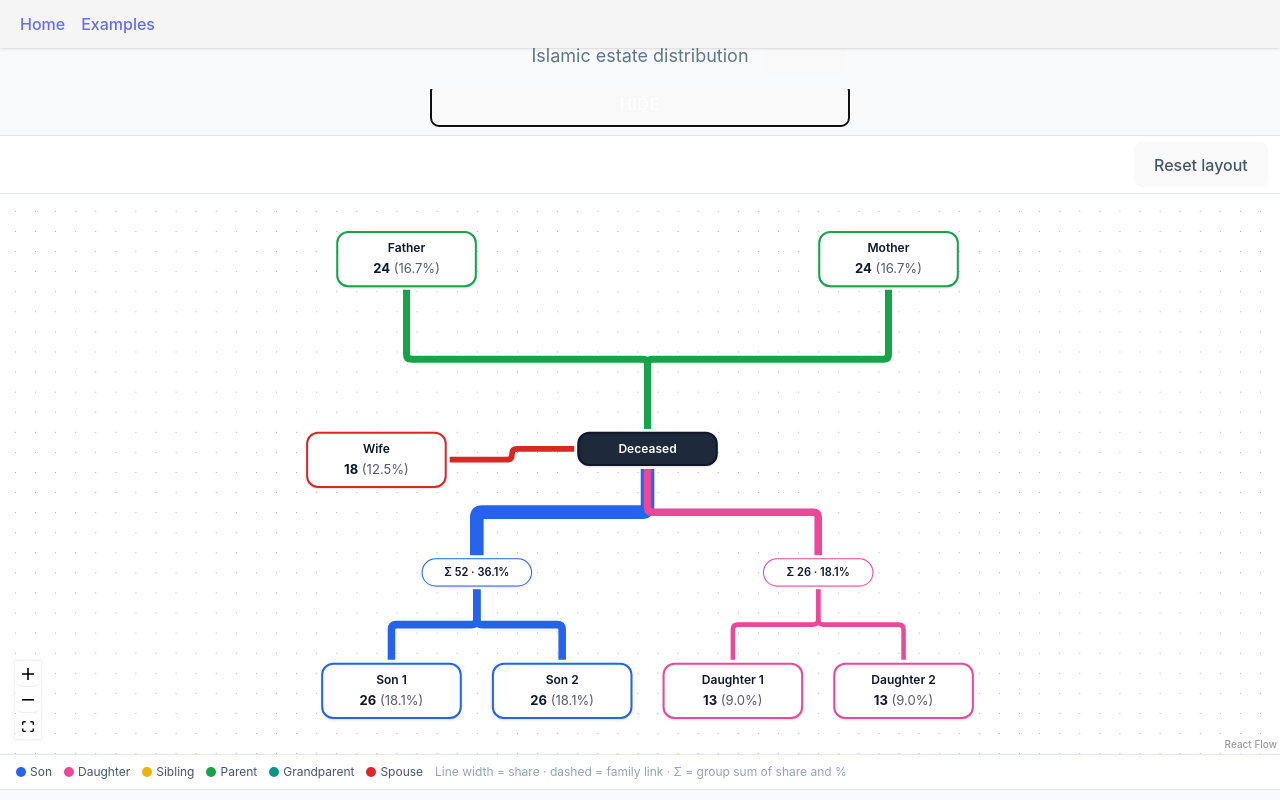
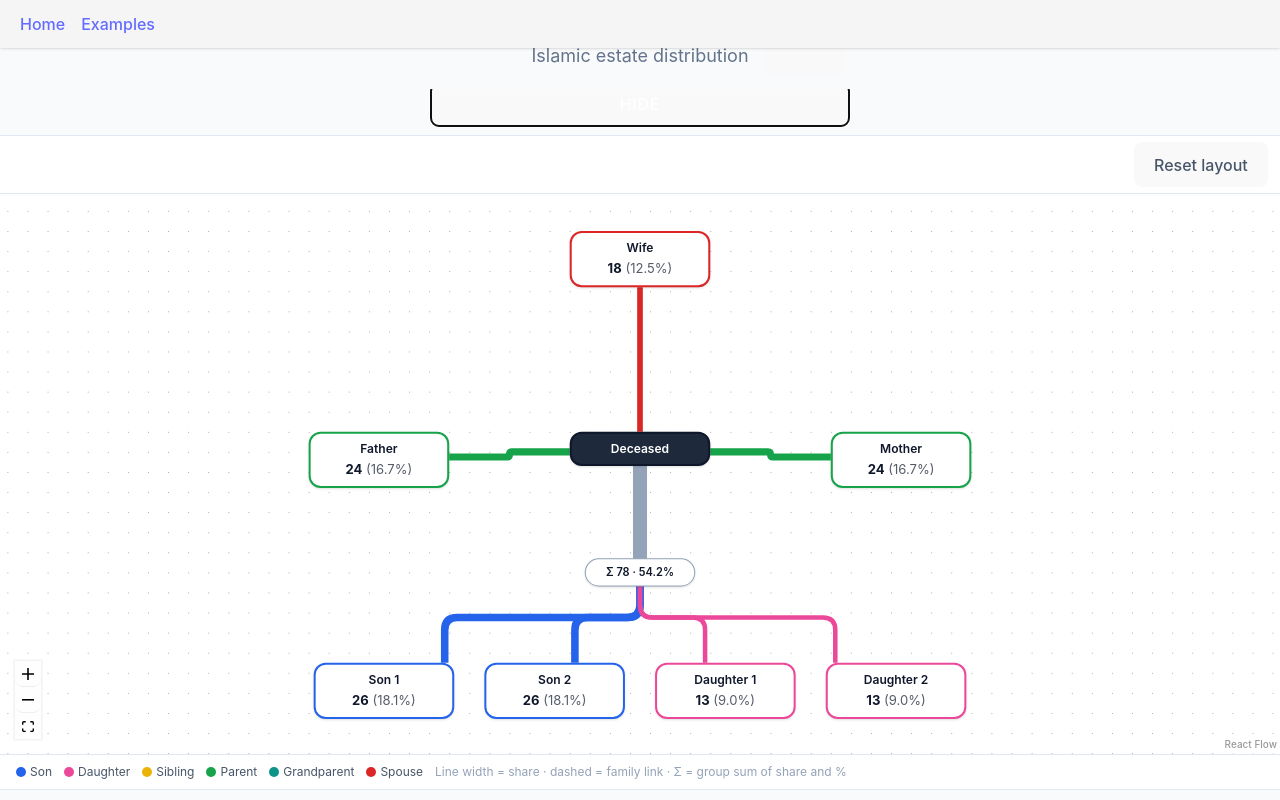
Before and after one commit to Ali-Khanchi/inheritance-calculator, a React (Vite) app: page / in a window 1280 px wide. Both pictures are taken after a click on the button "VISUALIZE". Shown: the part 804-1604 px from the top of the page. Built offline with nearby package versions, Linux system fonts and the light colour scheme.

Commit message:
graph visual improvements

```diff
--- /dev/null
+++ b/src/components/FloatingEdge.tsx
@@ -0,0 +1,36 @@
+import {
+  BaseEdge,
+  getSmoothStepPath,
+  useInternalNode,
+  type EdgeProps
+} from '@xyflow/react';
+import { getEdgeEndpoints } from './floatingUtils';
+
+export default function FloatingEdge({
+  id,
+  source,
+  target,
+  style,
+  markerEnd
+}: EdgeProps) {
+  const sourceNode = useInternalNode(source);
+  const targetNode = useInternalNode(target);
+  if (!sourceNode || !targetNode) return null;
+
+  const { sx, sy, sourcePosition, tx, ty, targetPosition } = getEdgeEndpoints(
+    sourceNode,
+    targetNode
+  );
+
+  const [path] = getSmoothStepPath({
+    sourceX: sx,
+    sourceY: sy,
+    sourcePosition,
+    targetX: tx,
+    targetY: ty,
+    targetPosition,
+    borderRadius: 16
+  });
+
+  return <BaseEdge id={id} path={path} style={style} markerEnd={markerEnd} />;
+}
--- a/src/components/InheritanceGraph.tsx
+++ b/src/components/InheritanceGraph.tsx
@@ -14,6 +14,7 @@ import {
 import '@xyflow/react/dist/style.css';
 import type { FirstHeirsState } from '../util/first-group-calculation';
 import type { SecondHeirsState } from '../util/second-group-calculation';
+import FloatingEdge from './FloatingEdge';
 
 /* ----------------------------- Config ----------------------------- */
 
@@ -25,6 +26,7 @@ const POSITION: Record<Side, Position> = {
   left: Position.Left,
   right: Position.Right
 };
+const edgeTypes = { floating: FloatingEdge };
 
 const COLORS = {
   son: '#2563eb',
@@ -176,17 +178,13 @@ const lineage = (p: Person | null, from: Side): NonNullable<Fan['lineage']> =>
 
 const makeEdge = (
   source: string,
-  sourceSide: Side,
   target: string,
-  targetSide: Side,
   style: CSSProperties
 ): Edge => ({
-  id: `${source}:${sourceSide}->${target}:${targetSide}`,
+  id: `${source}->${target}`,
   source,
   target,
-  sourceHandle: `s-${sourceSide}`,
-  targetHandle: `t-${targetSide}`,
-  type: 'smoothstep',
+  type: 'floating',
   style
 });
 
@@ -228,33 +226,20 @@ function addFan(f: Fan, nodes: AppNode[], edges: Edge[]) {
       }
     });
     f.members.forEach((m) =>
-      edges.push(
-        makeEdge(
-          src,
-          f.forkToMembers,
-          m.id,
-          f.memberSide,
-          solid(f.color, m.pct)
-        )
-      )
+      edges.push(makeEdge(src, m.id, solid(m.color, m.pct)))
     );
   } else {
     src = f.members[0].id;
   }
 
-  edges.push(
-    makeEdge(
-      src,
-      f.trunk.from,
-      f.trunk.to,
-      f.trunk.toSide,
-      solid(f.color, groupPct)
-    )
-  );
+  edges.push(makeEdge(src, f.trunk.to, solid(f.color, groupPct)));
 
-  f.lineage?.forEach((l) =>
-    edges.push(makeEdge(src, l.from, l.to, l.toSide, LINEAGE_STYLE))
-  );
+  f.lineage?.forEach((l) => {
+    const id = `deceased->${l.to}`;
+    if (!edges.some((e) => e.id === id)) {
+      edges.push(makeEdge('deceased', l.to, LINEAGE_STYLE));
+    }
+  });
 }
 
 /* --------------------------- Graph builder ------------------------ */
@@ -272,9 +257,11 @@ function buildGraph({ group, first, second, shares }: GraphInput) {
       : []),
     ...make('wife', 'Wife', wives, shares.wife, COLORS.spouse)
   ];
+
   spouses.forEach((p, i) => {
-    p.x = POS.spouseX;
-    p.y = rowX(i, spouses.length, STACK_GAP);
+    // Row above the deceased, between the parents
+    p.x = rowX(i, spouses.length, ROW_GAP);
+    p.y = POS.parentsY;
   });
 
   /* Family counts (second group only) */
@@ -292,6 +279,9 @@ function buildGraph({ group, first, second, shares }: GraphInput) {
   const showMother =
     first.motherAlive || fullCount + matCount > 0 || !!matGrand;
 
+  const fatherPos = { x: -260, y: 0 }; // left of deceased
+  const motherPos = { x: 260, y: 0 }; // right of deceased
+
   const father: Person | null = showFather
     ? {
         id: 'father',
@@ -299,8 +289,8 @@ function buildGraph({ group, first, second, shares }: GraphInput) {
         share: isFirst ? shares.father : undefined,
         color: COLORS.parent,
         variant: isFirst ? 'heir' : 'relative',
-        x: POS.fatherX,
-        y: POS.parentsY
+        x: fatherPos.x,
+        y: fatherPos.y
       }
     : null;
 
@@ -311,15 +301,15 @@ function buildGraph({ group, first, second, shares }: GraphInput) {
         share: isFirst ? shares.mother : undefined,
         color: COLORS.parent,
         variant: isFirst ? 'heir' : 'relative',
-        x: POS.motherX,
-        y: POS.parentsY
+        x: motherPos.x,
+        y: motherPos.y
       }
     : null;
 
   /* Grandparents (second group only) */
   const patGP = isFirst
     ? []
-    : grandparents('pgp', POS.fatherX, [
+    : grandparents('pgp', fatherPos.x, [
         {
           id: 'grandpa',
           label: 'Paternal Grandpa',
@@ -335,7 +325,7 @@ function buildGraph({ group, first, second, shares }: GraphInput) {
       ]);
   const matGP = isFirst
     ? []
-    : grandparents('mgp', POS.motherX, [
+    : grandparents('mgp', motherPos.x, [
         {
           id: 'grandpa',
           label: 'Maternal Grandpa',
@@ -429,6 +419,13 @@ function buildGraph({ group, first, second, shares }: GraphInput) {
     p.y = POS.rowY;
   });
 
+  const sumOf = (ps: Person[]) => ps.reduce((a, p) => a + (p.share ?? 0), 0);
+
+  if (!isFirst) {
+    if (father) father.share = sumOf([...patGP, ...patSibs]);
+    if (mother) mother.share = sumOf([...matGP, ...matSibs]);
+  }
+
   /* Collect every person and compute percentages against the full total */
   const people: Person[] = [
     ...spouses,
@@ -444,8 +441,10 @@ function buildGraph({ group, first, second, shares }: GraphInput) {
   ];
 
   const total =
-    people.reduce((sum, p) => sum + (p.share ?? 0), 0) +
-    (shares.settlement ?? 0);
+    people
+      .filter((p) => p.variant === 'heir')
+      .reduce((sum, p) => sum + (p.share ?? 0), 0) + (shares.settlement ?? 0);
+
   people.forEach((p) => {
     p.pct = total > 0 ? ((p.share ?? 0) / total) * 100 : 0;
   });
@@ -467,45 +466,20 @@ function buildGraph({ group, first, second, shares }: GraphInput) {
     fans.push({
       members: spouses,
       color: COLORS.spouse,
-      fork: { x: POS.spouseForkX, y: 0 },
-      forkToMembers: 'left',
-      memberSide: 'right',
-      trunk: { from: 'right', to: 'deceased', toSide: 'left' }
+      fork: { x: 0, y: -110 },
+      forkToMembers: 'bottom',
+      memberSide: 'top',
+      trunk: { from: 'bottom', to: 'deceased', toSide: 'top' }
     });
   }
 
   if (isFirst) {
-    if (father)
+    const children = [...sons, ...daughters];
+    if (children.length)
       fans.push({
-        members: [father],
-        color: COLORS.parent,
-        forkToMembers: 'bottom',
-        memberSide: 'top',
-        trunk: { from: 'bottom', to: 'deceased', toSide: 'top' }
-      });
-    if (mother)
-      fans.push({
-        members: [mother],
-        color: COLORS.parent,
-        forkToMembers: 'bottom',
-        memberSide: 'top',
-        trunk: { from: 'bottom', to: 'deceased', toSide: 'top' }
-      });
-
-    if (sons.length)
-      fans.push({
-        members: sons,
-        color: COLORS.son,
-        fork: { x: avgX(sons), y: POS.forkY },
-        forkToMembers: 'bottom',
-        memberSide: 'top',
-        trunk: { from: 'top', to: 'deceased', toSide: 'bottom' }
-      });
-    if (daughters.length)
-      fans.push({
-        members: daughters,
-        color: COLORS.daughter,
-        fork: { x: avgX(daughters), y: POS.forkY },
+        members: children,
+        color: COLORS.lineage, // neutral fork colour; members keep their own colour
+        fork: { x: avgX(children), y: POS.forkY },
         forkToMembers: 'bottom',
         memberSide: 'top',
         trunk: { from: 'top', to: 'deceased', toSide: 'bottom' }
@@ -539,8 +513,12 @@ function buildGraph({ group, first, second, shares }: GraphInput) {
         fork: { x: avgX(patSibs), y: POS.forkY },
         forkToMembers: 'bottom',
         memberSide: 'top',
-        trunk: { from: 'top', to: 'deceased', toSide: 'bottom' },
-        lineage: lineage(father, 'left')
+        trunk: {
+          from: 'top',
+          to: father ? 'father' : 'deceased',
+          toSide: 'bottom'
+        },
+        lineage: []
       });
 
     /* Full siblings: trunk to deceased, dashed links to both parents */
@@ -563,13 +541,30 @@ function buildGraph({ group, first, second, shares }: GraphInput) {
         fork: { x: avgX(matSibs), y: POS.forkY },
         forkToMembers: 'bottom',
         memberSide: 'top',
-        trunk: { from: 'top', to: 'deceased', toSide: 'bottom' },
-        lineage: lineage(mother, 'right')
+        trunk: {
+          from: 'top',
+          to: mother ? 'mother' : 'deceased',
+          toSide: 'bottom'
+        },
+        lineage: []
       });
   }
 
   const edges: Edge[] = [];
   fans.forEach((f) => addFan(f, nodes, edges));
+
+  [father, mother].forEach((p) => {
+    if (!p) return;
+    const id = `deceased->${p.id}`;
+    if (edges.some((e) => e.id === id)) return;
+    edges.push(
+      makeEdge(
+        'deceased',
+        p.id,
+        p.variant === 'heir' ? solid(p.color, p.pct) : LINEAGE_STYLE
+      )
+    );
+  });
 
   return { nodes, edges };
 }
@@ -631,9 +626,6 @@ function PersonNode({ data }: NodeProps<Node<PersonData, 'person'>>) {
           <span className="font-bold">{share}</span>{' '}
           <span className="opacity-70">({pct?.toFixed(1)}%)</span>
         </div>
-      )}
-      {isRelative && (
-        <div className="text-[10px] uppercase tracking-wide">deceased</div>
       )}
     </div>
   );
@@ -731,6 +723,7 @@ export default function InheritanceGraph(props: GraphInput) {
         <ReactFlow
           nodes={nodes}
           edges={edges}
+          edgeTypes={edgeTypes}
           onNodesChange={onNodesChange}
           onEdgesChange={onEdgesChange}
           nodeTypes={nodeTypes}
--- /dev/null
+++ b/src/components/floatingUtils.ts
@@ -0,0 +1,53 @@
+import { Position, type InternalNode } from '@xyflow/react';
+
+function center(node: InternalNode) {
+  const w = node.measured.width ?? 0;
+  const h = node.measured.height ?? 0;
+  const { x, y } = node.internals.positionAbsolute;
+  return { cx: x + w / 2, cy: y + h / 2, hw: w / 2, hh: h / 2 };
+}
+
+// Where the line from a node's centre towards (tx, ty) crosses its border,
+// and which side of the node that crossing is on
+function borderPoint(node: InternalNode, tx: number, ty: number) {
+  const { cx, cy, hw, hh } = center(node);
+  const dx = tx - cx;
+  const dy = ty - cy;
+  if (dx === 0 && dy === 0) return { x: cx, y: cy, side: Position.Bottom };
+
+  const tX = dx !== 0 ? hw / Math.abs(dx) : Infinity;
+  const tY = dy !== 0 ? hh / Math.abs(dy) : Infinity;
+
+  const side =
+    tX <= tY
+      ? dx > 0
+        ? Position.Right
+        : Position.Left
+      : dy > 0
+        ? Position.Bottom
+        : Position.Top;
+
+  // Fork nodes are rounded pills, so their bounding box edge is not visible.
+  // Start the line at the centre and let it sit under the node.
+  if (node.type === 'fork') {
+    return { x: cx, y: cy, side };
+  }
+
+  const t = Math.min(tX, tY);
+  return { x: cx + dx * t, y: cy + dy * t, side };
+}
+
+export function getEdgeEndpoints(source: InternalNode, target: InternalNode) {
+  const s = center(source);
+  const t = center(target);
+  const sp = borderPoint(source, t.cx, t.cy);
+  const tp = borderPoint(target, s.cx, s.cy);
+  return {
+    sx: sp.x,
+    sy: sp.y,
+    sourcePosition: sp.side,
+    tx: tp.x,
+    ty: tp.y,
+    targetPosition: tp.side
+  };
+}
```
